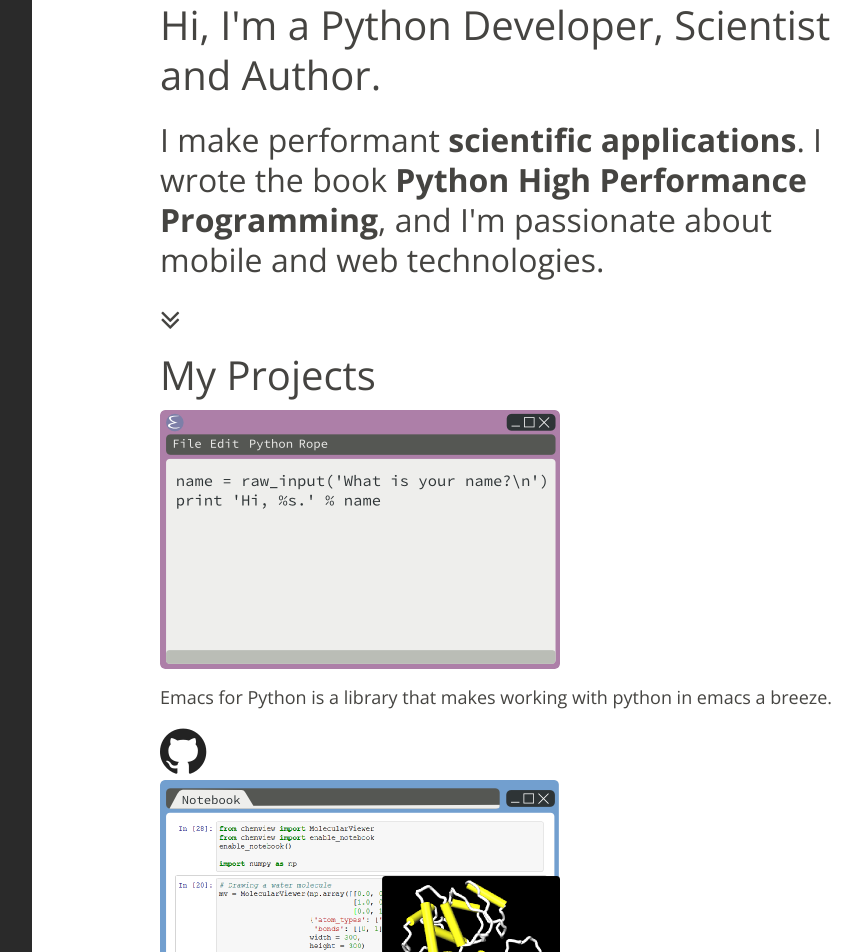
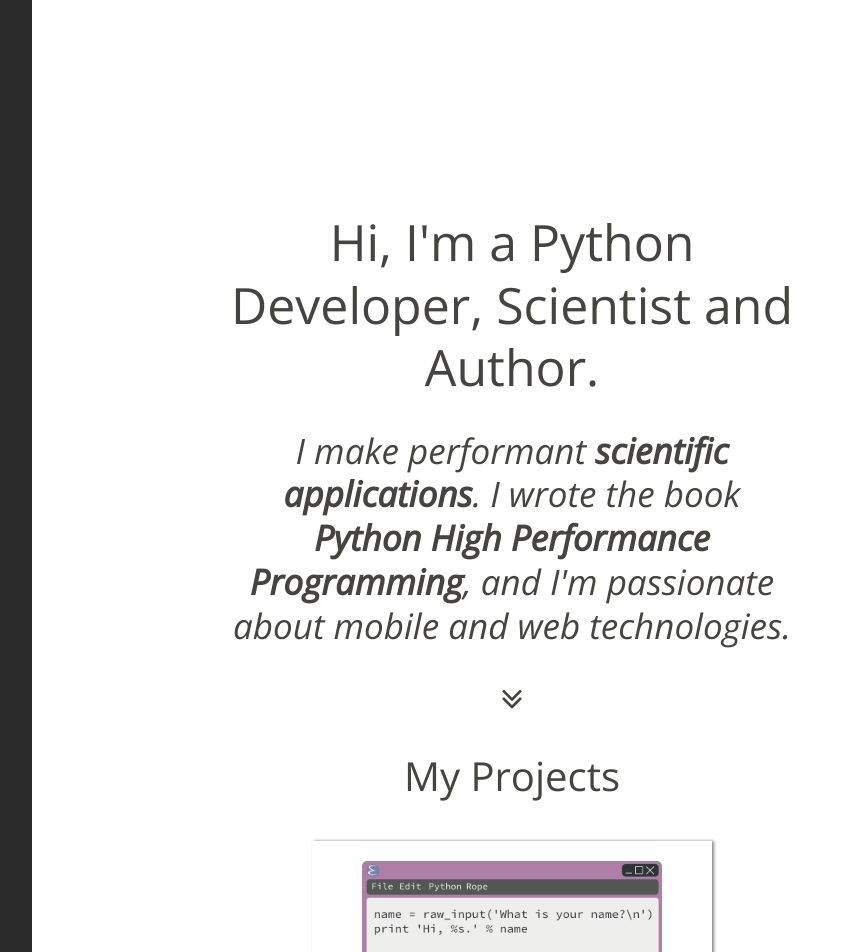
Before and after one commit to gabrielelanaro/gabrielelanaro.github.io, a Jekyll site: the page built from index.html, in a window 1280 px wide and 1400 px high. Shown: the top 952 px of the window, without its empty margins (288-1150 px from the left). Built offline with Jekyll 4.4.1, drawn with Linux system fonts in a browser that asks for light colours.

Commit message:
Css updated

```diff
--- a/public/css/hyde.css
+++ b/public/css/hyde.css
@@ -34,6 +34,7 @@
 body {
   margin: 0;
   padding: 0;
+  height: 100%;
 }
 
 body {
@@ -254,26 +255,76 @@
   color: #9a9a9a;
 }
 
-/* Portfolio Card
+/* Self Presentation
 -------------------------------------------------- */
-.project-card {
-  position: relative;
+
+.presentation {
+    height: 100%;
 }
 
-.project-card img {
-  float: left;
-  /* width: 250px; */
-  height: 250px;
+.presentation h1 {
+    margin: 30% auto;
+    margin-bottom: 30px;
+    font-size: 50px;
+    width: 80%;
+    text-align: center;
 }
 
-.card-left {
-  float: right;
-  width: 50%;
+.presentation h2 {
+    margin: 30px auto;
+    width: 80%;
+    text-align: center;
+    font-size: 35px;
+    font-style: italic;
 }
 
 
+/* Portfolio Card
+-------------------------------------------------- */
+.projects {
+    position: relative;
+    width: 100%;
+    clear: both;
+
+}
+
+.projects > h1 {
+    width: 100%;
+    text-align: center;
+}
 
 
+.project {
+    position: relative;
+    width: 400px;
+    margin: 40px auto;
+
+    padding: 20px;
+    box-shadow: 2px 0px 3px #888888;
+}
+.project h2 {
+    width: 100%;
+    text-align: center;
+    padding-bottom: 10px;
+    margin-bottom: 40px;
+}
+
+.project img {
+    width: 300px;
+    margin: 0 auto;
+}
+
+.project-links {
+    float: right;
+}
+
+.project p {
+    font-style: italic;
+}
+
+a.project-link {
+    color: #7688c4;
+}
 /* Pagination
 -------------------------------------------------- */
 
@@ -315,6 +366,7 @@
     margin-left: 40px;
     margin-right: 40px;
   }
+
 }
 
 @media (min-width: 990px) {
```
